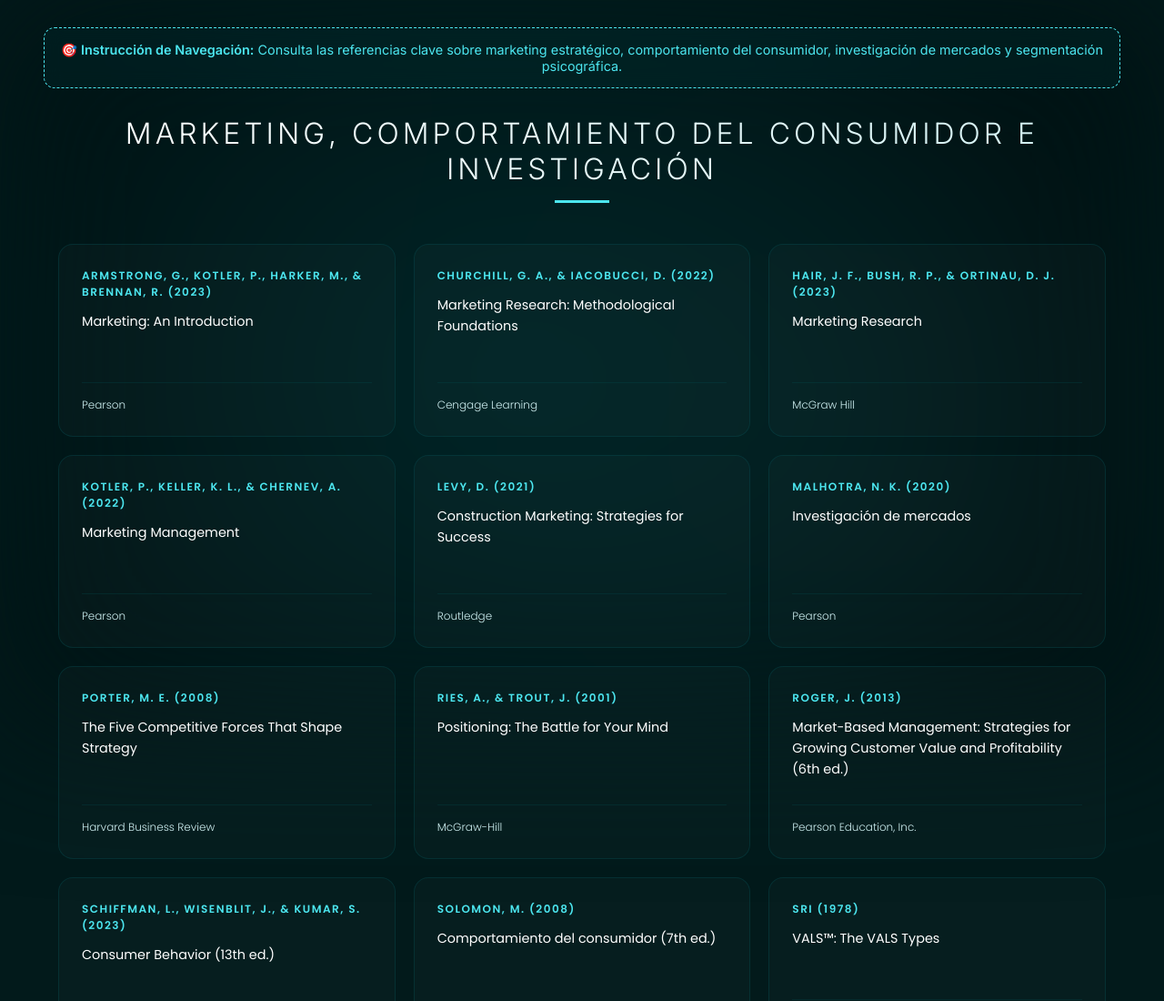
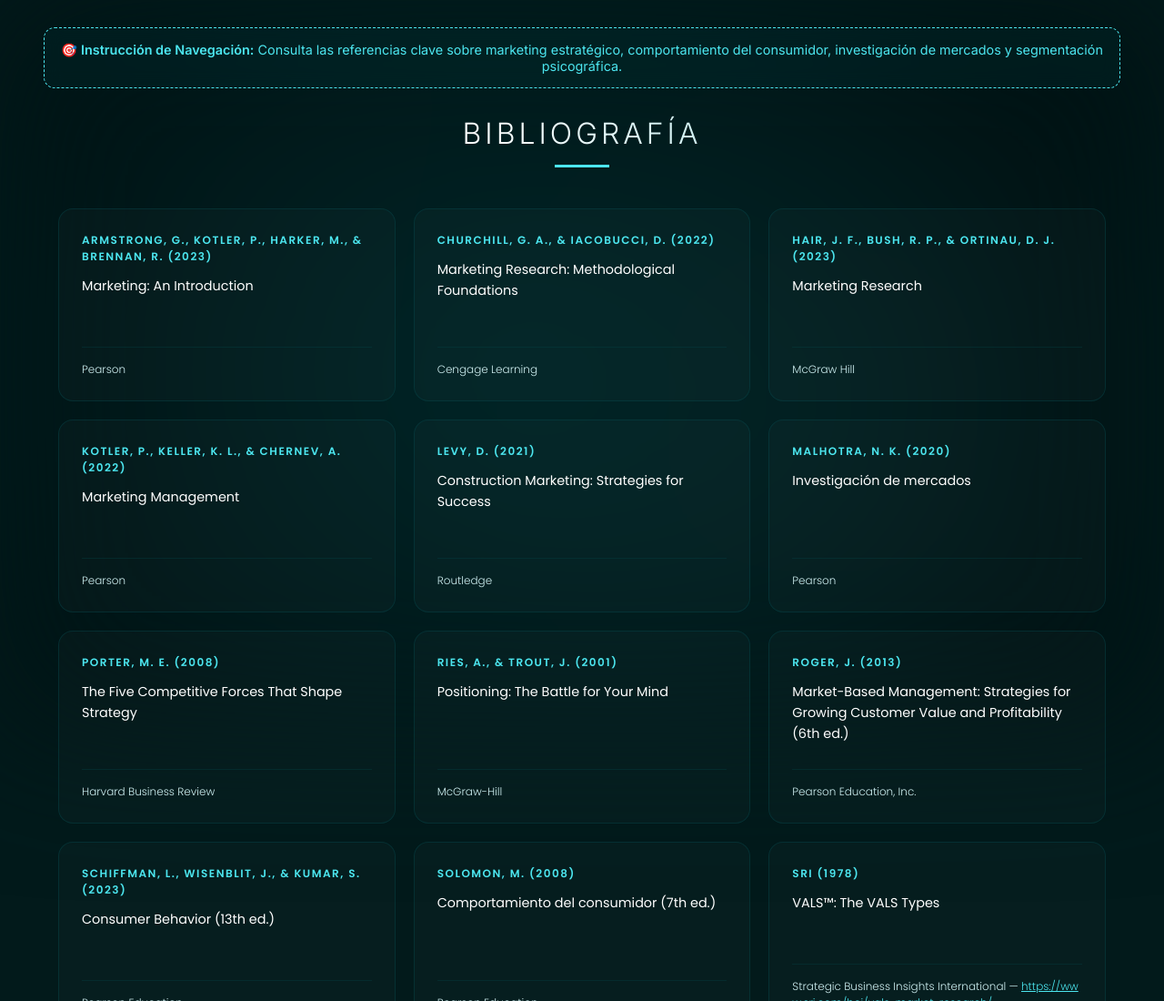
Before and after one commit to Departamento-Innovacion-Academica/U2_Marketing_Estrategico, a plain HTML site: page Bibliografia/index.html in a window 1280 px wide. Shown: the top 1100 px of the page at 91% size. Drawn offline with Linux system fonts and the light colour scheme.

```diff
--- a/Bibliografia/index.html
+++ b/Bibliografia/index.html
@@ -99,7 +99,7 @@
     </div>
 
     <header class="main-header">
-        <h1>Marketing, Comportamiento del Consumidor e Investigación</h1>
+        <h1>Bibliografía</h1>
         <div class="line"></div>
     </header>
 
```
